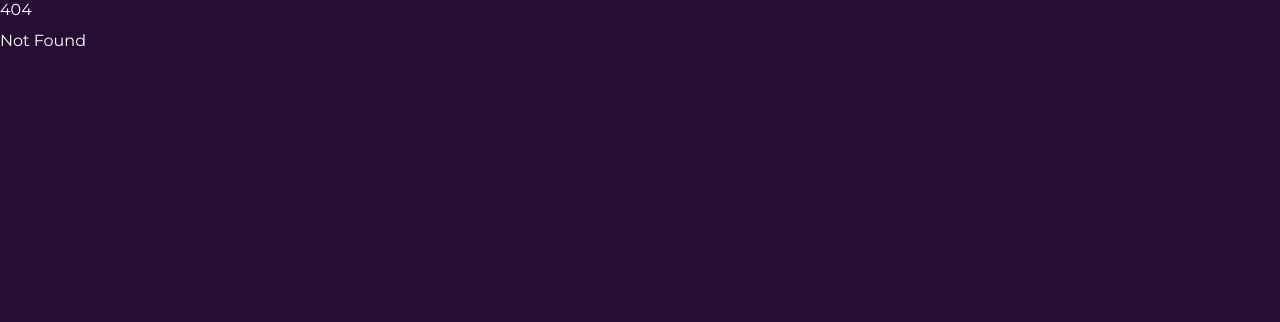
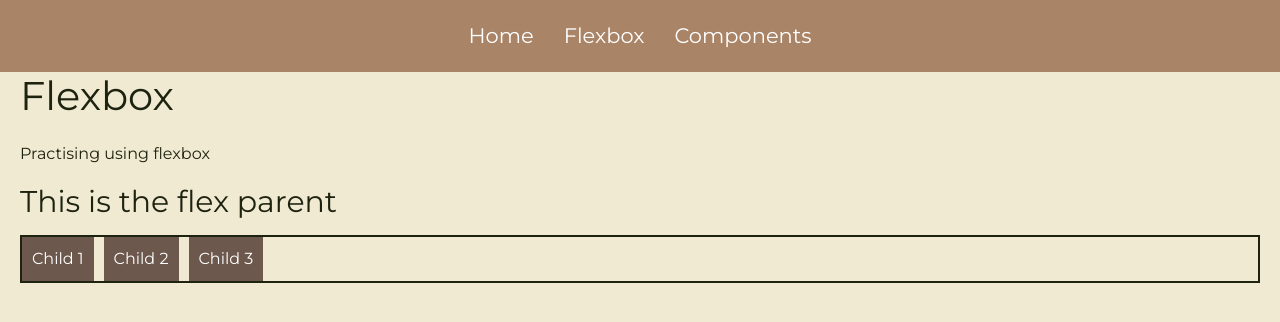
Before and after one commit to Zigelzi/lumi-playground, a SvelteKit app: page /flex in a window 1280 px wide. Before the commit this address had no page. Shown: the top 322 px of the page. Built offline with nearby package versions, Linux system fonts and the light colour scheme.

Commit message:
Change color scheme and add separate pages for the components and flex

```diff
--- a/src/lib/assets/app.css
+++ b/src/lib/assets/app.css
@@ -1,10 +1,16 @@
 :root {
 	/* Colors */
-	--primary-100: #fe6c90;
-	--primary-300: #d03791;
-	--primary-500: #87286a;
-	--primary-700: #452459;
-	--primary-900: #260d34;
+	--primary-100: #f0ead2;
+	--primary-200: #e7e8c4;
+	--primary-300: #dde5b6;
+	--primary-400: #adc178;
+	--primary-500: #93a75c;
+	--primary-600: #768649;
+	--primary-700: #596536;
+	--primary-900: #1e2310;
+
+	--secondary-300: #a98467;
+	--secondary-500: #6c584c;
 
 	--white: #fff;
 
@@ -39,8 +45,8 @@
 	font-size: 16px;
 	font-weight: 400;
 
-	background-color: var(--primary-900);
-	color: var(--white);
+	background-color: var(--primary-100);
+	color: var(--primary-900);
 
 	color-scheme: light dark;
 	font-synthesis: none;
@@ -80,7 +86,7 @@ p {
 }
 
 a {
-	color: var(--primary-100);
+	color: var(--primary-700);
 	text-underline-offset: 5px;
 }
 
--- a/src/lib/components/Button.svelte
+++ b/src/lib/components/Button.svelte
@@ -3,7 +3,6 @@
 <style>
 	button {
 		background-color: var(--primary-300);
-		color: var(--white);
 		border: none;
 		padding: 0.5em 1em;
 		cursor: pointer;
@@ -12,6 +11,6 @@
 
 	button:hover,
 	button:focus {
-		background-color: var(--primary-500);
+		background-color: var(--primary-600);
 	}
 </style>
--- /dev/null
+++ b/src/lib/components/Header.svelte
@@ -0,0 +1,39 @@
+<header>
+	<nav>
+		<ul class="primary-nav">
+			<li><a href="/">Home</a></li>
+			<li><a href="/flex">Flexbox</a></li>
+			<li><a href="/components">Components</a></li>
+		</ul>
+	</nav>
+</header>
+
+<style>
+	header {
+		background-color: var(--secondary-300);
+	}
+
+	.primary-nav {
+		display: flex;
+		justify-content: center;
+		padding: var(--p-s);
+		gap: var(--p-s);
+	}
+
+	li {
+		list-style: none;
+		padding: var(--p-s);
+	}
+
+	a {
+		font-size: var(--fs-600);
+		color: var(--white);
+		text-decoration: none;
+		transition: color, 0.2s;
+	}
+
+	a:hover,
+	a:focus {
+		color: var(--primary-400);
+	}
+</style>
--- a/src/routes/+layout.svelte
+++ b/src/routes/+layout.svelte
@@ -1,6 +1,8 @@
 <script>
 	import '$lib/assets/reset.css';
 	import '$lib/assets/app.css';
+
+	import Header from '../lib/components/Header.svelte';
 </script>
 
 <head>
@@ -12,6 +14,8 @@
 	/>
 	<title>MS - Digital Playground</title>
 </head>
+
+<Header />
 <main>
 	<slot />
 </main>
--- /dev/null
+++ b/src/routes/flex/+page.svelte
@@ -0,0 +1,30 @@
+<section>
+	<div class="container">
+		<div>
+			<h2 class="heading-l">Flexbox</h2>
+			<p>Practising using flexbox</p>
+		</div>
+		<div>
+			<h3 class="heading-m">This is the flex parent</h3>
+			<div class="flex-parent">
+				<div>Child 1</div>
+				<div>Child 2</div>
+				<div>Child 3</div>
+			</div>
+		</div>
+	</div>
+</section>
+
+<style>
+	.flex-parent {
+		display: flex;
+		border: 2px solid var(--primary-900);
+		gap: 10px;
+	}
+
+	.flex-parent div {
+		background-color: var(--secondary-500);
+		color: var(--white);
+		padding: var(--p-s);
+	}
+</style>
```
Also changed, not shown: src/lib/components/Components.svelte (deleted, +0 -20 lines), src/routes/+page.svelte (+0 -9 lines), src/routes/components/+page.svelte (added, +24 -0 lines).
